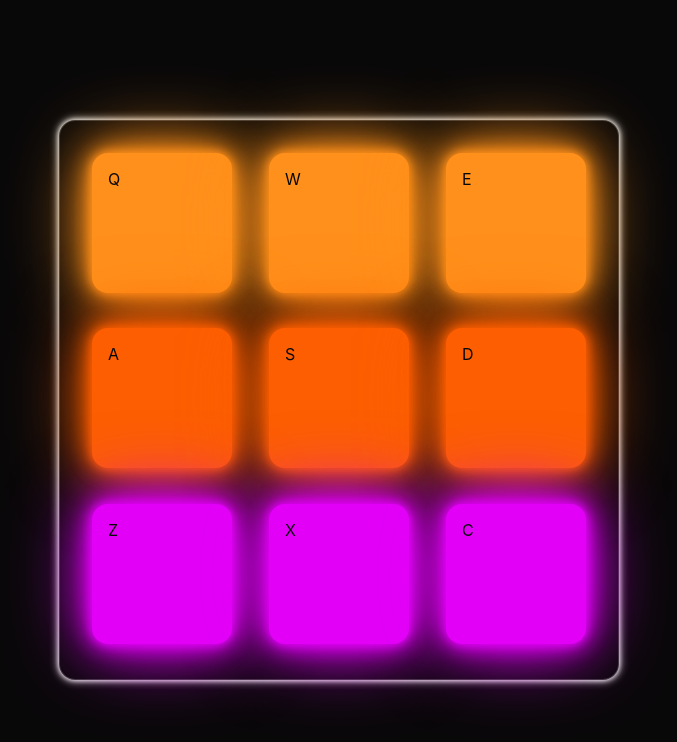
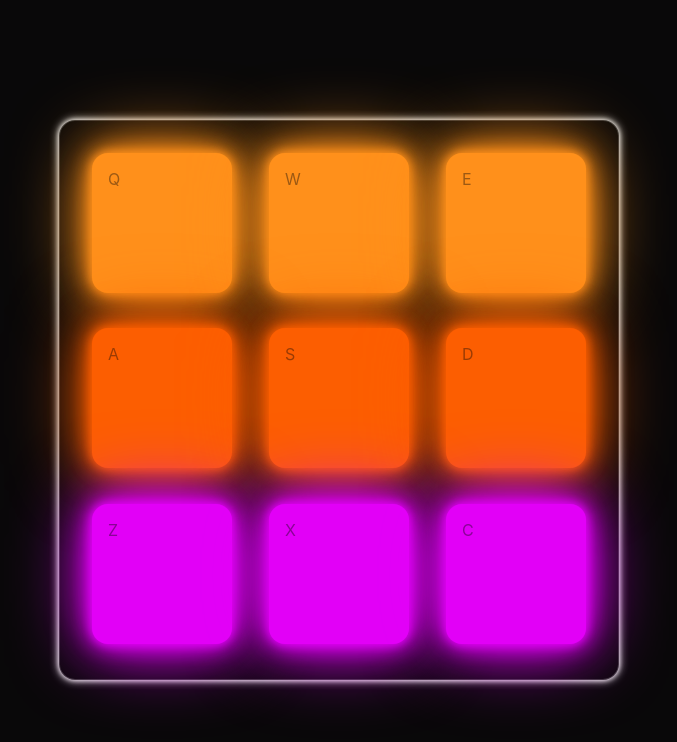
Before and after one commit to GenaPlem/react_drum_machine_app, a React (Create React App) app: page / in a window 1280 px wide. Shown: the top 742 px of the page, without its empty margins (301-978 px from the left). Built offline with nearby package versions, Linux system fonts and the light colour scheme.

Commit message:
Update span styles

```diff
--- a/src/App.scss
+++ b/src/App.scss
@@ -69,8 +69,10 @@ body {
     }
 
     &__key {
+        pointer-events: none;
         display: block;
         color: $bg-color;
+        opacity: 0.4;
         padding: 1rem;
     }
 }
```
